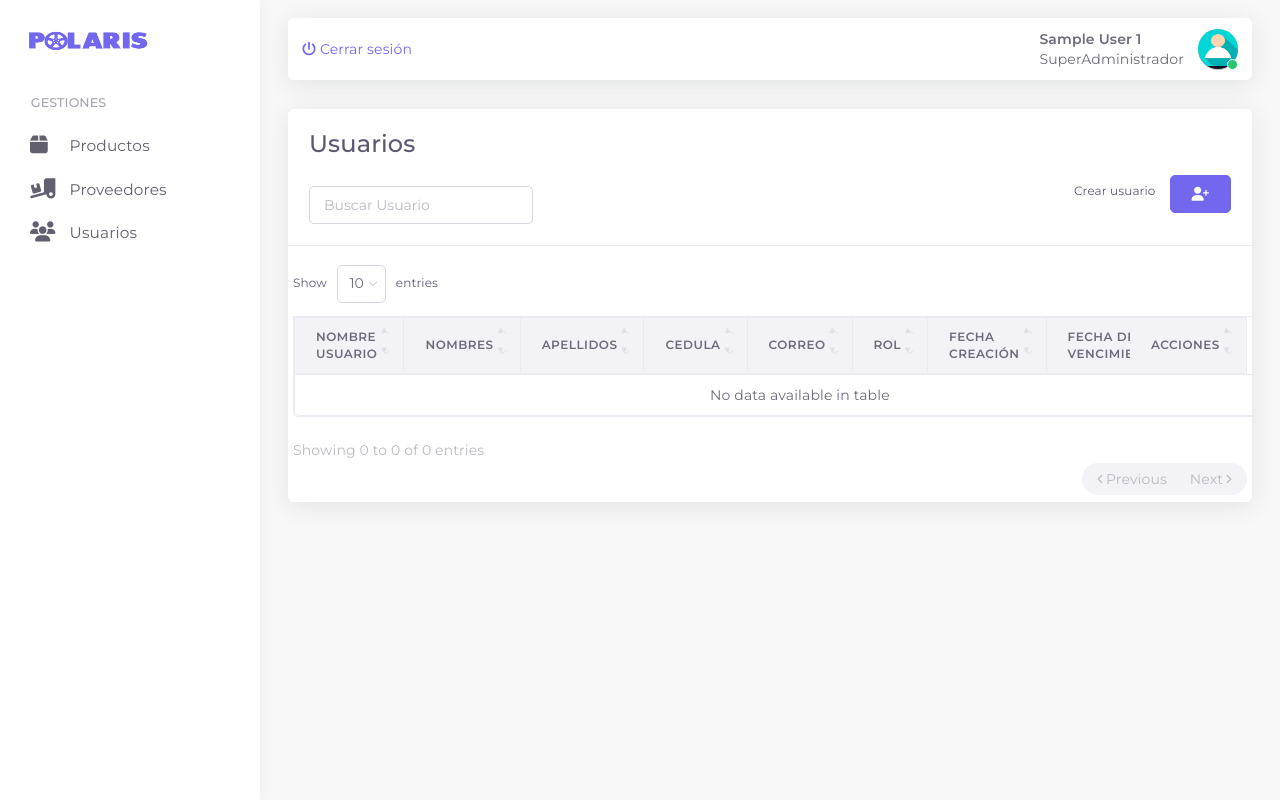
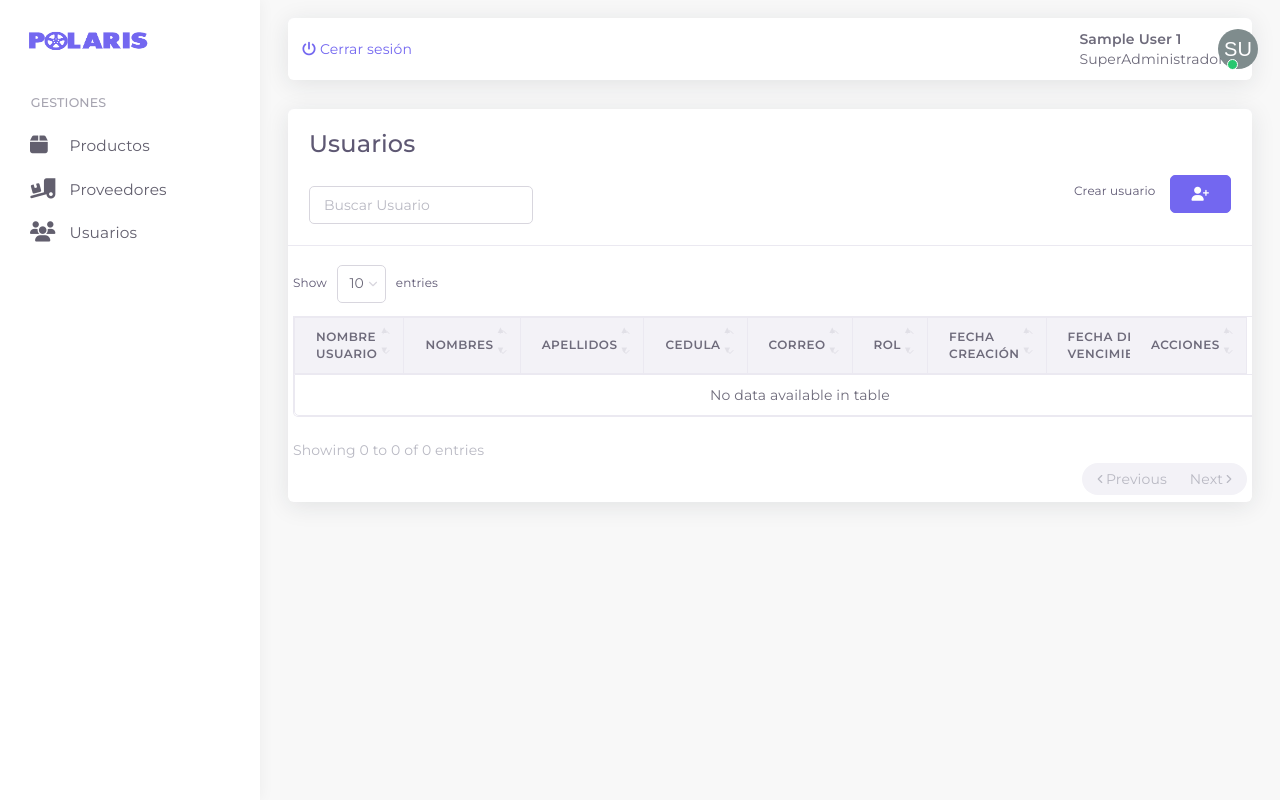
Before and after one commit to dantsub/polaris-inventario, a Flask app: page /users in a window 1280 px wide. Run offline with Flask 2, Linux system fonts and the light colour scheme; the visitor is signed in with stand-in values (Sample User, id 1); data that the repository does not hold is empty; some libraries are stand-ins or nearby versions.

Commit message:
Logo por nombre

```diff
--- a/static/css/style.css
+++ b/static/css/style.css
@@ -73,3 +73,10 @@ td.col-sticky {
 .desactivado td{
   position: relative;
 }
+
+.avatar-initials {
+  position: absolute;
+  left: 50%;
+  top: 50%;
+  transform: translate3d(-50%, -50%, 0);
+}
--- /dev/null
+++ b/static/js/avatar.js
@@ -0,0 +1,26 @@
+$(document).ready(function(){
+    var colors = ["#1abc9c", "#2ecc71", "#3498db", "#9b59b6", "#34495e", "#16a085", "#27ae60", "#2980b9", "#8e44ad", "#2c3e50", "#f1c40f", "#e67e22", "#e74c3c", "#95a5a6", "#f39c12", "#d35400", "#c0392b", "#bdc3c7", "#7f8c8d"];
+
+var avatarElement = $('.avatar-initials'),
+    avatarWidth = avatarElement.attr('width'),
+    avatarHeight = avatarElement.attr('height'),
+
+    name = avatarElement.data('name'),
+    initials = name.split(' ')[0].charAt(0).toUpperCase() + name.split(" ")[1].charAt(0).toUpperCase(),
+
+    charIndex = initials.charCodeAt(0) - 65,
+    colorIndex = charIndex % 19;
+
+avatarElement.css({
+  'background-color': colors[colorIndex],
+  'width': avatarWidth,
+  'height': avatarHeight,
+  'font' : avatarWidth / 2 + "px Arial",
+  'color': '#FFF',
+  'textAlign': 'center',
+  'lineHeight': avatarHeight + 'px',
+  'borderRadius': '50%'
+})
+.html(initials);
+
+});
--- a/templates/base.html
+++ b/templates/base.html
@@ -22,6 +22,12 @@
       crossorigin="anonymous"
     ></script>
     <script src="{{ url_for('static', filename='js/vendors.min.js') }}"></script>
+
+    <!-- Avatar -->
+
+    <script src="{{ url_for('static', filename='js/avatar.js') }}"></script>
+
+    <!-- END Avatar  -->
 
     <title>{% block title %}{% endblock %}</title>
 
@@ -138,13 +144,14 @@
               </span>
             </div>
             <span class="avatar">
-              <img
+              <!-- <img
                 class="round"
                 src="{{ url_for('static', filename='img/avatar.jpeg') }}"
                 alt="avatar"
                 height="40"
                 width="40"
-              />
+              /> -->
+              <div class="avatar-initials round" width="40" height="40" data-name="{{session.nombre}} {{session.apellido}}"></div>
               <span class="avatar-status-online"></span>
             </span>
           </div>
```
